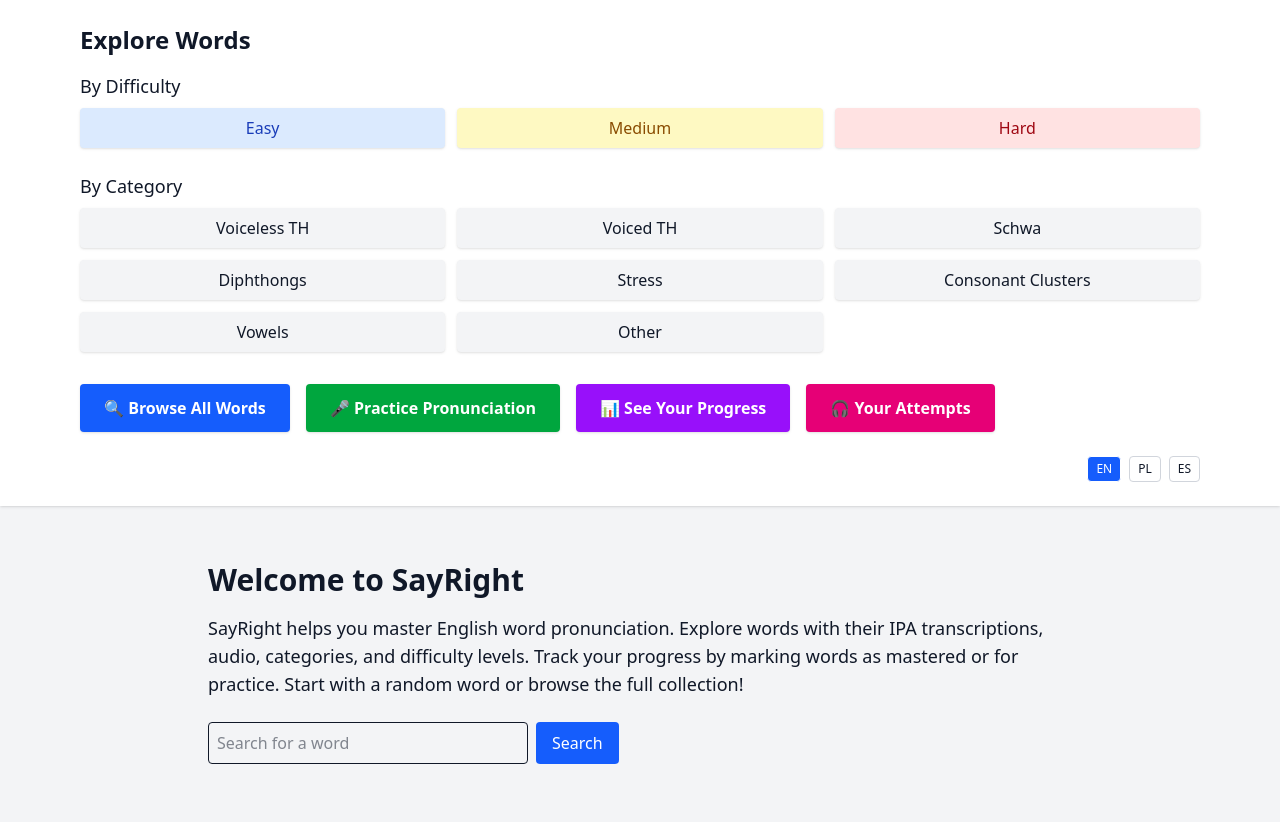
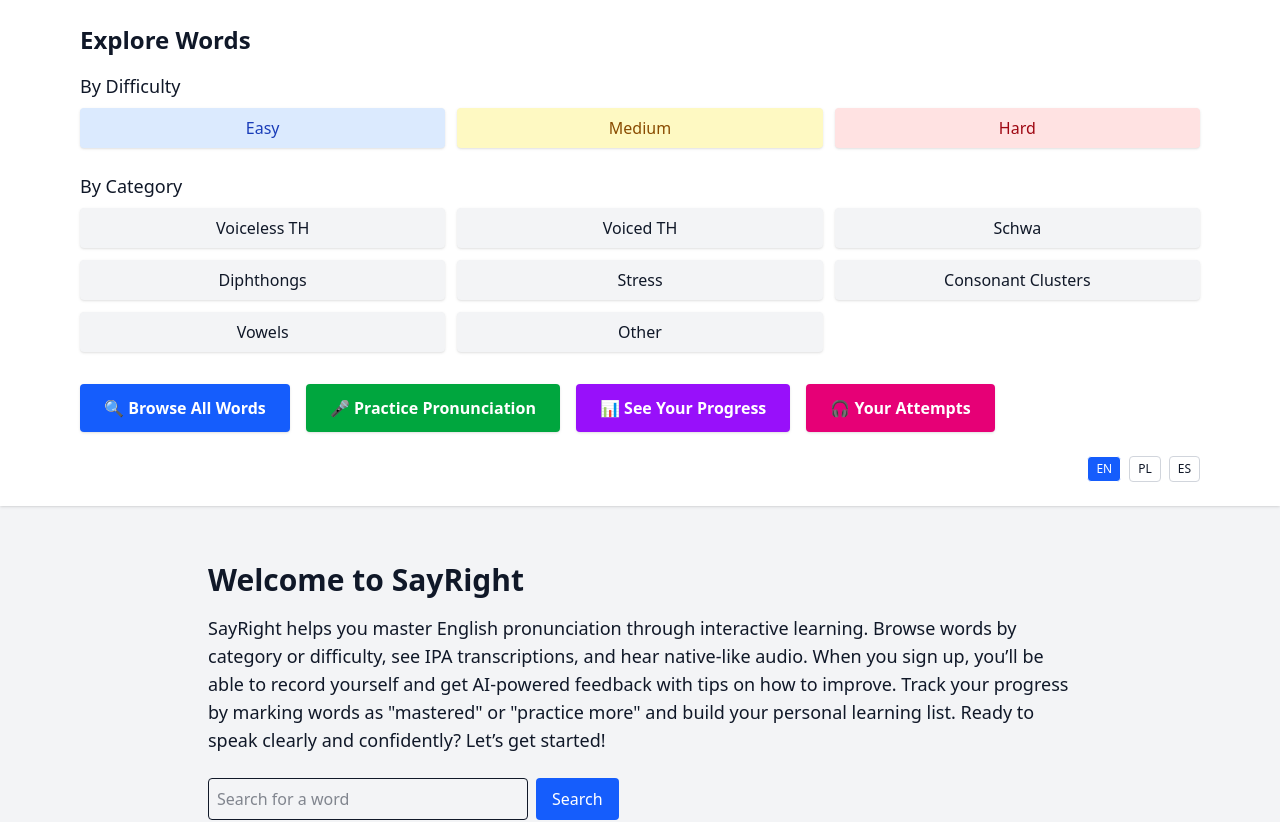
Before and after one commit to Ania58/Pronunciation-App-Frontend, a React (Vite) app: page / in a window 1280 px wide. Shown: the top 822 px of the page. Built offline with nearby package versions, Linux system fonts and the light colour scheme; no server answers.

Commit message:
Improve main page intro text with engaging description and feature highlights

```diff
--- a/src/pages/MainPage.tsx
+++ b/src/pages/MainPage.tsx
@@ -14,7 +14,9 @@
         <h1 className="text-3xl font-bold mb-4">Welcome to SayRight</h1>
 
         <p className="mb-6 text-lg">
-          SayRight helps you master English word pronunciation. Explore words with their IPA transcriptions, audio, categories, and difficulty levels. Track your progress by marking words as mastered or for practice. Start with a random word or browse the full collection!
+            SayRight helps you master English pronunciation through interactive learning. Browse words by category or difficulty, see IPA transcriptions, and hear native-like audio.
+            When you sign up, you’ll be able to record yourself and get AI-powered feedback with tips on how to improve. Track your progress by marking words as "mastered" or "practice more" and build your personal learning list.
+            Ready to speak clearly and confidently? Let’s get started!
         </p>
 
         <WordSearchBar />
```
